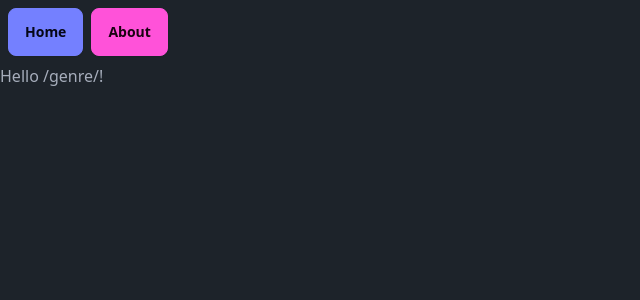
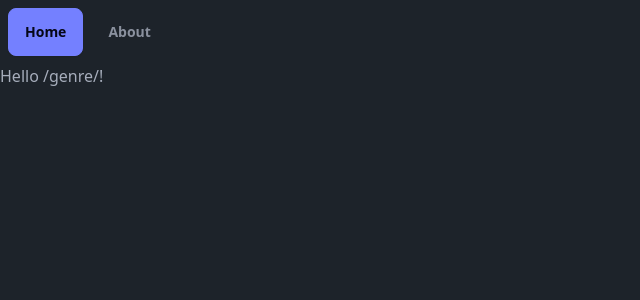
Before and after one commit to possionthefish1/goby-game-stores, a React (Vite) app in the folder react-games-store/: page /genre in a window 1280 px wide. Shown: the top 300 px of the page, without its empty margins (0-640 px from the left). Built offline with nearby package versions, Linux system fonts and the light colour scheme.

Commit message:
real v1 nav

```diff
--- a/react-games-store/src/components/MainNav.tsx
+++ b/react-games-store/src/components/MainNav.tsx
@@ -14,7 +14,7 @@ function MainNav() {
 			</Link>{' '}
 			<Link
 				to='/about'
-				className={cn(linkClassNames, 'btn-secondary')}>
+				className={cn(linkClassNames, 'btn-ghost')}>
 				About
 			</Link>{' '}
 		</div>
```
